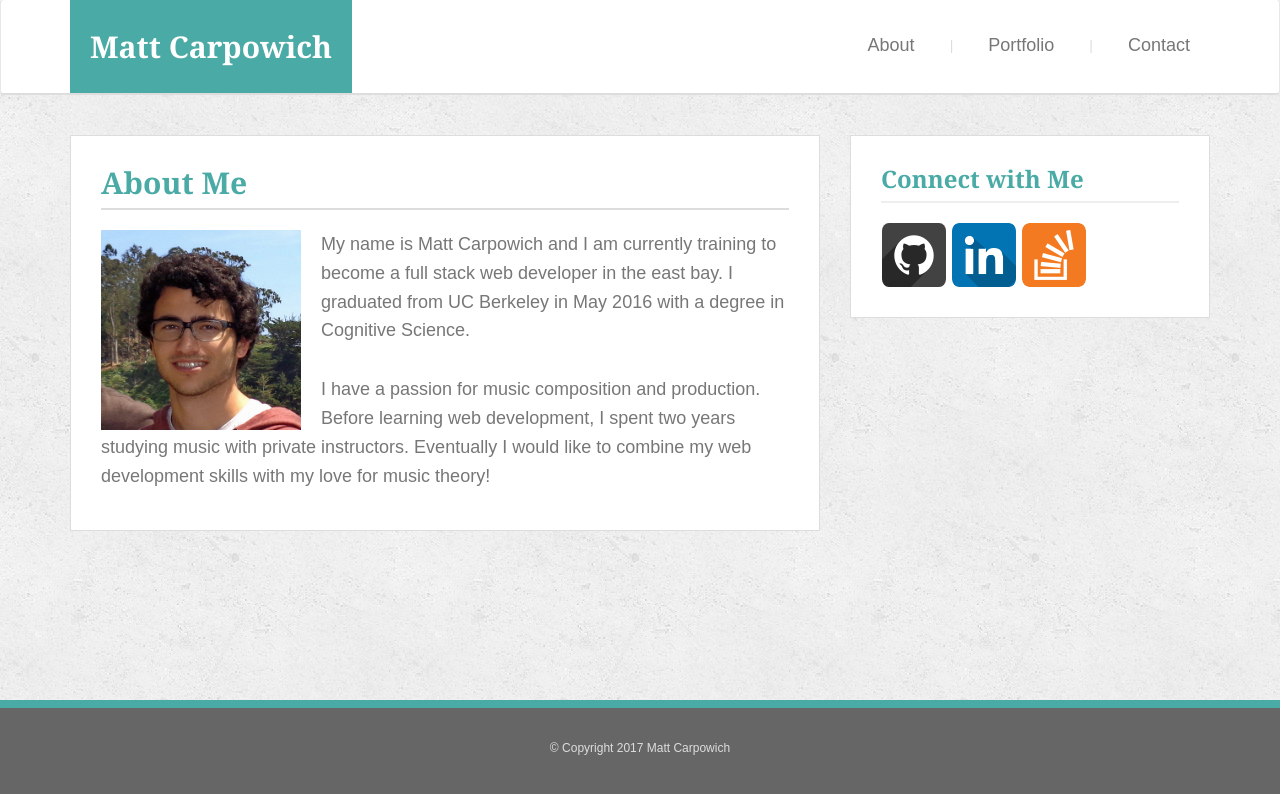
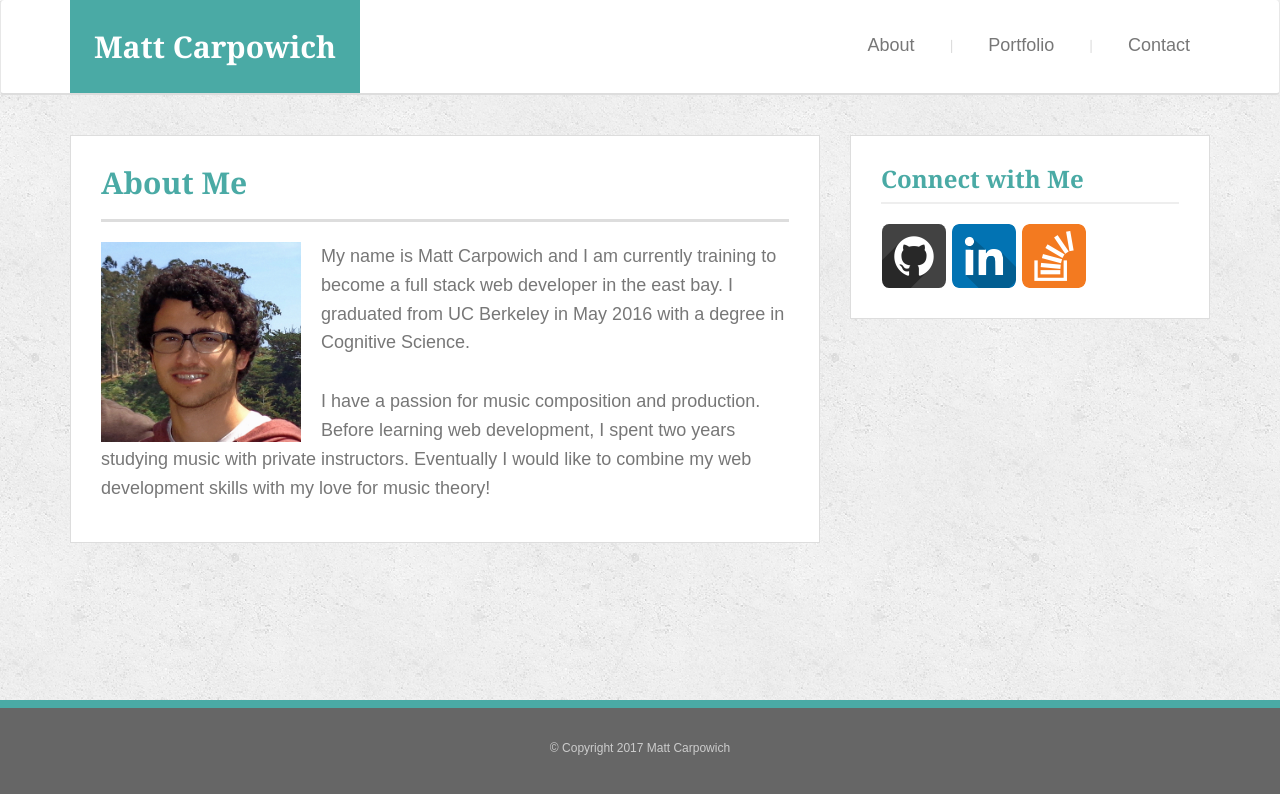
Before and after one commit to mattcarpowich1/Bootstrap-Portfolio, a plain HTML site: page index.html in a window 1280 px wide. Drawn offline with nearby package versions, Linux system fonts and the light colour scheme.

Commit message:
minor fixes

```diff
--- a/assets/css/style.css
+++ b/assets/css/style.css
@@ -21,8 +21,9 @@ footer, #wrapper:after {
 }
 
 .page-header {
-	border-bottom: 2px solid #ddd;
+	border-bottom: 3px solid #ddd;
 	padding-top: 0px;
+	padding-bottom: 20px;
 	margin-top: 30px;
 	margin-bottom: 20px;
 }
@@ -30,7 +31,7 @@ footer, #wrapper:after {
 h1 {
 	background-color: #4aaaa5;
 	color: white;
-	padding: 10px 20px 20px 20px;
+	padding: 10px 24px 20px 24px;
 	text-align: center;
 	white-space: nowrap;
 }
@@ -52,6 +53,7 @@ h1, h2, h3 {
 
 #connect_with_me h3 {
 	border-bottom: 2px solid #eee;
+	padding-bottom: 10px;
 }
 
 h4 {
@@ -83,23 +85,24 @@ h4 {
 .nav {
 	margin-top: 20px;
 	margin-right: -10px;
-	/*margin-right: -20px;*/
 }
 
 .navbar-nav li a {
 	font-family: 'Arial', 'Helvetica Neue', Helvetica, sans-serif;
-	/*padding: 0px 20px 0px 20px;*/
 	color: #777777;
 	font-size: 18px;
 }
 
 .navbar-nav li {
-	/*padding-right: 10px;*/
 	padding-left: 20px;
 }
 
+.navbar-default .navbar-nav>li>a:focus, .navbar-default .navbar-nav>li>a:hover {
+    color: #777;
+    background-color: transparent;
+}
+
 #pipe1, #pipe2 {
-	/*margin-top: 10px;*/
 	color: #ddd;
 }
 
@@ -183,16 +186,12 @@ section {
 }
 
 #contact_form {
-	/*font-size: 18px;
-	font-family: 'Arial', 'Helvetica Neue', Helvetica, sans-serif;
-	color: #777777;*/
 	line-height: 1.5em;
 }
 
 label {
 	font-size: 18px;
 	font-weight: normal;
-	/*font-size: 1.2em;*/
 	font-family: Arial, 'Helvetica Neue', Helvetica, sans-serif;
 	color: #777777;
 }
@@ -254,13 +253,15 @@ footer {
 	justify-content: center;
 	height: 100px;
 	background-color: #666;
-	color: #ddd;
+	color: #ccc;
 	font-size: 12px;
 	border-top: 8px solid #4aaaa5;
 }
 
 footer p {
 	font-family: 'Arial', 'Helvetica Neue', Helvetica, sans-serif;
+	font-size: 12px;
+	text-align: center;
 }
 
 /* WIDTH OF 1199px or SMALLER (md)*/
@@ -353,9 +354,6 @@ footer p {
 	}
 
 	.project-title {
-		/*bottom: 10%;*/
-		/*top: 75%;*/
-		/*height: 42px;*/
 		font-size: 4vw;
 	}
 
@@ -385,7 +383,6 @@ footer p {
 	}
 
 	.navbar-nav li {
-	/*padding-right: 10px;*/
-	padding-left: 0px;
+		padding-left: 0px;
+	}
 }
-}
```
